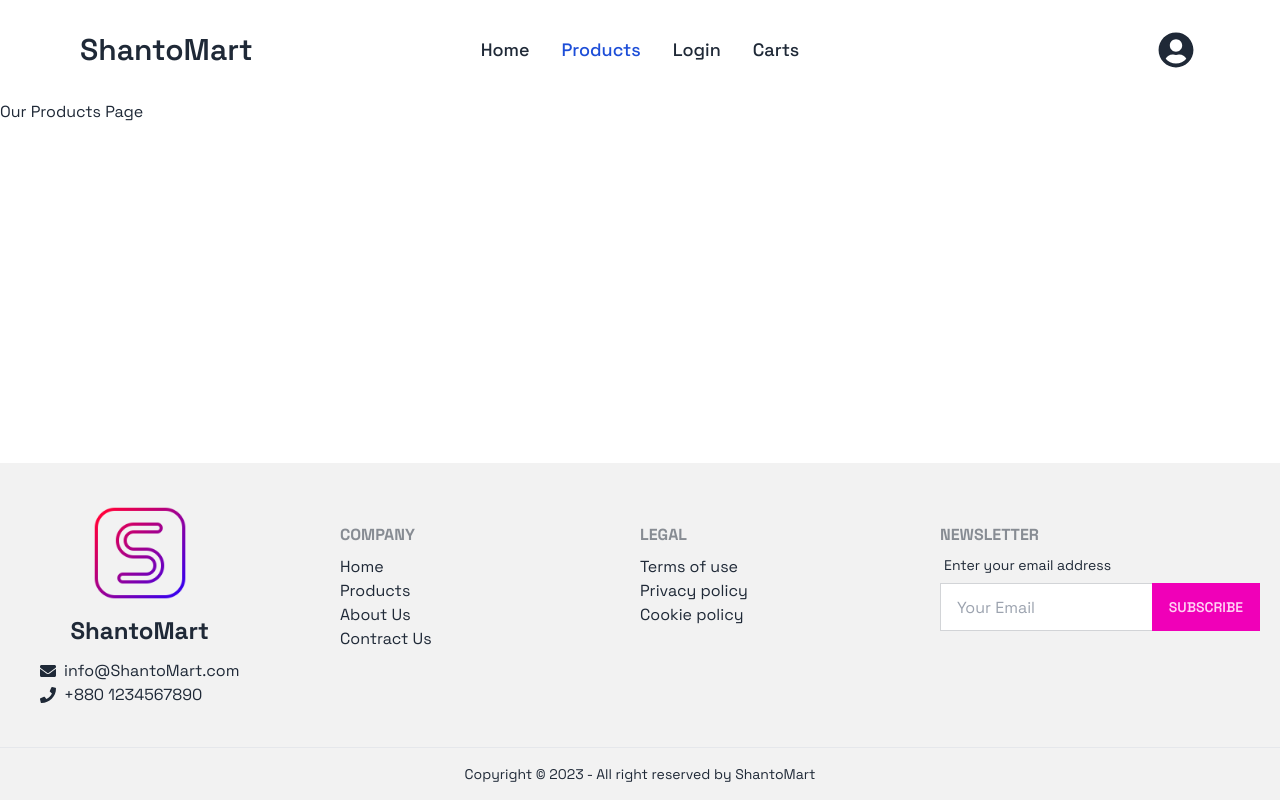
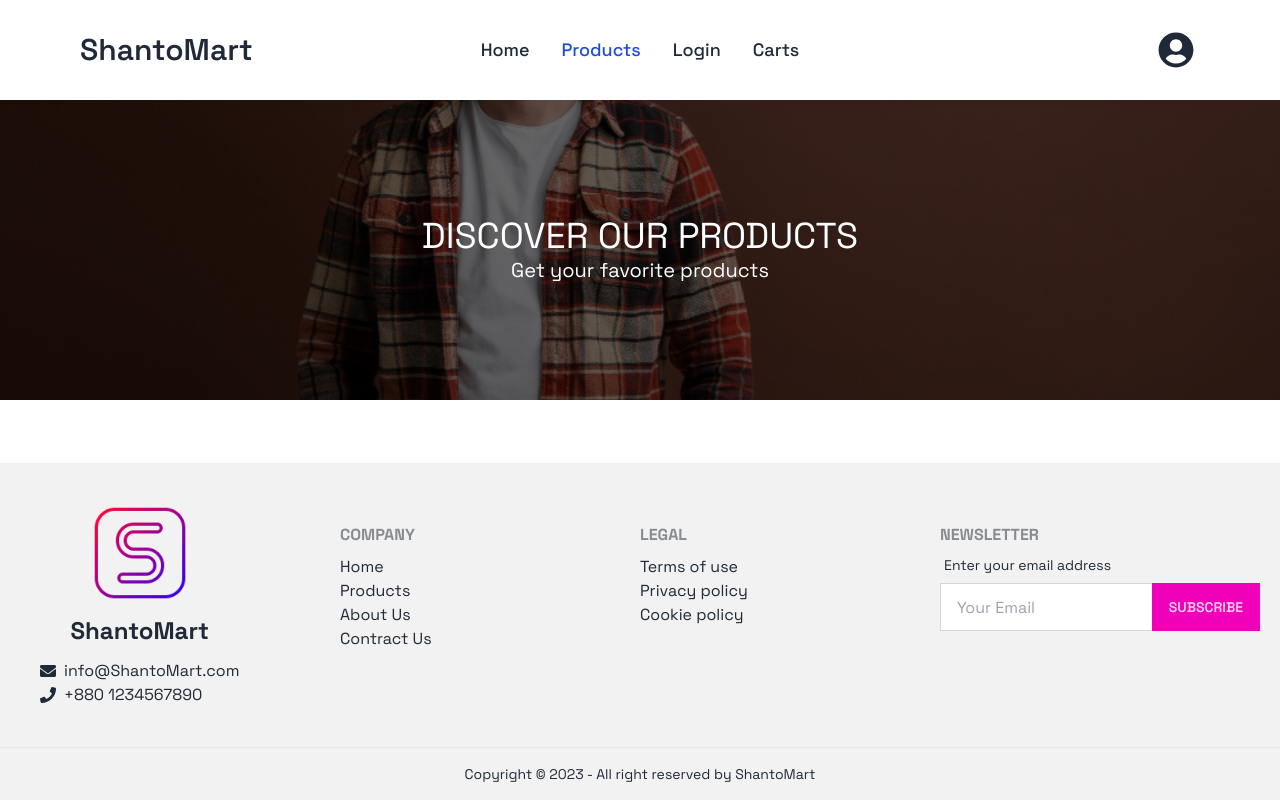
Before and after one commit to mfarhadattari/ShantoMart, a React (Vite) app: page /products in a window 1280 px wide. Built offline with nearby package versions, Linux system fonts and the light colour scheme; some icons are missing.

Commit message:
Cover Components Done and added on Products page

```diff
--- /dev/null
+++ b/src/components/Cover.jsx
@@ -0,0 +1,20 @@
+const Cover = ({ backgroundURL, heading, subheading }) => {
+  return (
+    <section
+      style={{
+        height: "300px",
+        width: "100%",
+        backgroundImage: `url(${backgroundURL})`,
+        backgroundSize: "cover",
+        backgroundPosition: "center",
+      }}
+    >
+      <div className="flex flex-col justify-center items-center h-full bg-black text-white bg-opacity-60">
+        <h1 className="text-4xl uppercase">{heading}</h1>
+        <p className="text-xl">{subheading}</p>
+      </div>
+    </section>
+  );
+};
+
+export default Cover;
--- /dev/null
+++ b/src/pages/Products/ProductsPage.jsx
@@ -0,0 +1,16 @@
+import Cover from "../../components/Cover";
+import banner from "../../assets/Banners/banner1.jpg";
+
+const ProductsPage = () => {
+  return (
+    <main>
+      <Cover
+        heading="Discover Our Products"
+        subheading="Get your favorite products"
+        backgroundURL={banner}
+      />
+    </main>
+  );
+};
+
+export default ProductsPage;
```
Also changed, not shown: src/routers/routers.jsx (+4 -3 lines).
